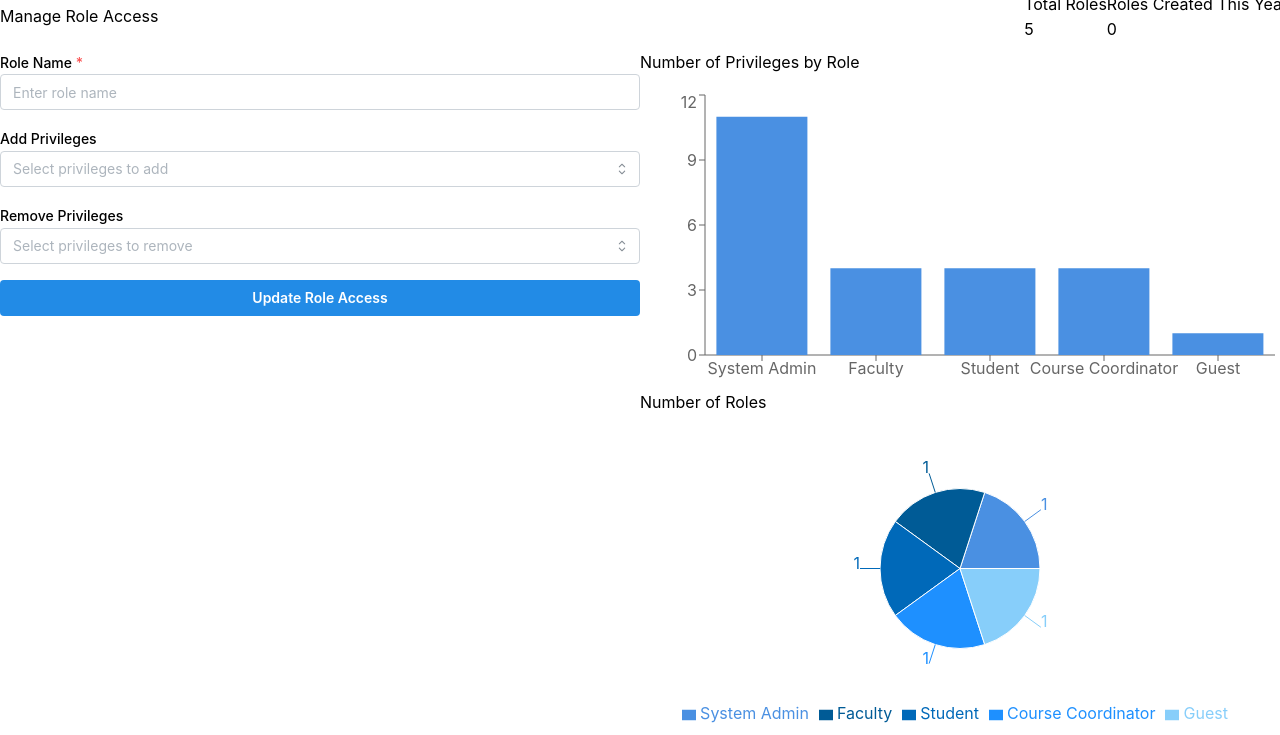
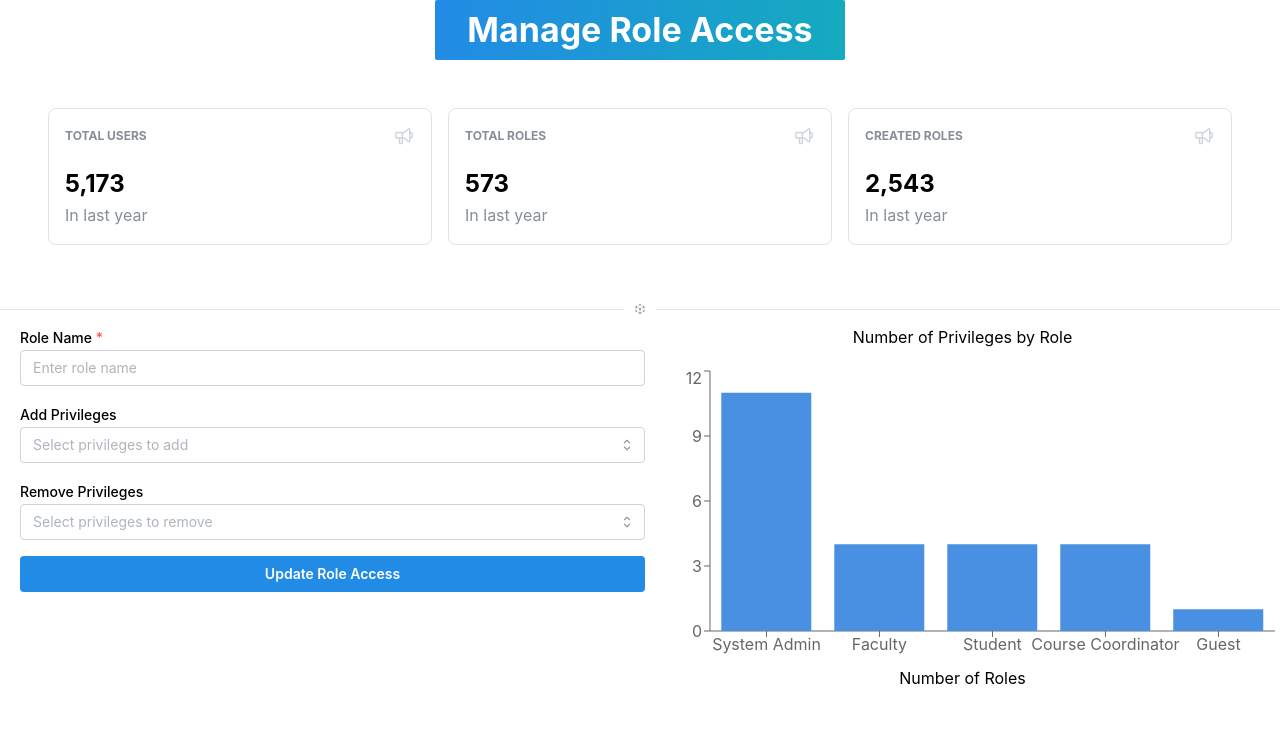
Before and after one commit to theDRB123/Fusion_System_Administrator, a React (Vite) app in the folder client/: page /RoleManagement/ManageRoleAccess in a window 1280 px wide. Shown: the top 735 px of the page. Built offline with nearby package versions, Linux system fonts and the light colour scheme.

Commit message:
Applied Styling on pages

```diff
--- a/client/src/pages/RoleManagementPages/CreateCustomRolePage.jsx
+++ b/client/src/pages/RoleManagementPages/CreateCustomRolePage.jsx
@@ -2,14 +2,26 @@ import React, { useState, useRef } from 'react';
 import {
     Box,
     Button,
+    Input,
+    Select,
+    Text,
+    Stack,
+    useMantineTheme,
+    SimpleGrid,
+    Modal,
+    Group,
+    Container,
+    Title,
     Flex,
-    Grid,
     TextInput,
-    Text,
-    Modal,
-    Select,
-    Stack,
+    Tabs,
+    Space,
+    Divider,
+    Checkbox,
+    Center
 } from '@mantine/core';
+import { StatsGrid } from '../../components/StatsGrid/StatsGrid';
+import { Icon3dCubeSphere } from '@tabler/icons-react';
 import { notifications } from '@mantine/notifications';
 import { BarChart, Bar, XAxis, YAxis, Tooltip, ResponsiveContainer } from 'recharts';
 import { PieChart, Pie, Cell, Legend } from 'recharts';
@@ -18,6 +30,12 @@ import { users } from '../../data/users';
 import { privileges } from '../../data/privileges';
 
 const CreateCustomRolePage = () => {
+    const stats = [
+        { title: 'Total users', icon: 'speakerPhone', value: '5,173', diff: 34, time: "In last year" },
+        { title: 'Total Roles', icon: 'speakerPhone', value: '573', diff: -30, time: "In last year" },
+        { title: 'Created Roles', icon: 'speakerPhone', value: '2,543', diff: 18, time: "In last year" },
+    ];
+    const [archiveAnnouncementStats, setArchiveAnnouncementStats] = useState(stats)
     const [roleName, setRoleName] = useState('');
     const [selectedPrivileges, setSelectedPrivileges] = useState([]);
     const [description, setDescription] = useState('');
@@ -108,43 +126,48 @@ const CreateCustomRolePage = () => {
 
     return (
         <Box sx={{ backgroundColor: '#f0f0f0', minHeight: '100vh', padding: '1rem' }}>
-            <Flex justify="space-between" align="center" mb="1rem" direction={['column', 'row']}>
-                <Box
+            <Flex
+                direction={{ base: 'column', sm: 'row' }}
+                gap={{ base: 'sm', sm: 'lg' }}
+                justify={{ sm: 'center' }}
+            >
+                <Button
+                    variant="gradient"
+                    size="xl"
+                    radius="xs"
+                    gradient={{ from: 'blue', to: 'cyan', deg: 90 }}
                     sx={{
+                        display: 'block',
+                        width: { base: '100%', sm: 'auto' },
+                        whiteSpace: 'normal',
                         padding: '1rem',
-                        backgroundColor: '#228Be6',
-                        borderRadius: '8px',
-                        boxShadow: 'md',
-                        marginBottom: ['1rem', '0'],
+                        textAlign: 'center',
                     }}
                 >
-                    <Text
+                    <Title
+                        order={1}
                         sx={{
-                            fontSize: ['1.5rem', '2rem', '3rem'],
-                            fontWeight: 'bold',
-                            color: 'white',
-                            textAlign: ['center', 'left'],
+                            fontSize: { base: 'lg', sm: 'xl' },
+                            lineHeight: 1.2,
+                            wordBreak: 'break-word',
                         }}
                     >
                         Create Custom Role
-                    </Text>
-                </Box>
-
-                <Grid columns={2} gutter="1rem" textAlign="center">
-                    <Box>
-                        <Text fontSize="lg" fontWeight="bold">Total Roles</Text>
-                        <Text fontSize="xl">{totalRoles}</Text>
-                    </Box>
-                    <Box>
-                        <Text fontSize="lg" fontWeight="bold">Roles Created This Year</Text>
-                        <Text fontSize="xl">{rolesCreatedThisYear}</Text>
-                    </Box>
-                </Grid>
+                    </Title>
+                </Button>
             </Flex>
 
-            <Flex direction={{ base: 'column', md: 'row' }} >
-                {/* Form Section */}
-                <Box w="100%" md:w="50%">
+            <StatsGrid data={archiveAnnouncementStats} />
+
+            <Divider
+                my="xs"
+                labelPosition="center"
+                label={<Icon3dCubeSphere size={12} />}
+            />
+
+            <Flex direction={{ base: 'column', md: 'row' }}>
+                {/* Form Section with Left Padding */}
+                <Box w="100%" md:w="50%" pl="lg">
                     <Stack spacing="1rem">
                         <TextInput
                             label="Role Name"
@@ -184,9 +207,9 @@ const CreateCustomRolePage = () => {
 
                 {/* Graphs Section */}
                 <Box w="100%" md:w="50%">
-                    {/* Bar Chart Section */}
+                    {/* Bar Chart Section with Centered Title */}
                     <Box>
-                        <Text fontSize="xl" fontWeight="bold" mb="1rem">
+                        <Text fontSize="xl" fontWeight="bold" mb="1rem" align="center">
                             Number of Privileges by Role
                         </Text>
                         <ResponsiveContainer width="100%" height={300}>
@@ -199,9 +222,9 @@ const CreateCustomRolePage = () => {
                         </ResponsiveContainer>
                     </Box>
 
-                    {/* Pie Chart Section */}
-                    <Box>
-                        <Text fontSize="xl" fontWeight="bold" mb="1rem">
+                    {/* Pie Chart Section with Centered Title */}
+                    <Box mt="2rem">
+                        <Text fontSize="xl" fontWeight="bold" mb="1rem" align="center">
                             Number of Users by Role
                         </Text>
                         <ResponsiveContainer width="100%" height={300}>
--- a/client/src/pages/RoleManagementPages/EditUserRolePage.jsx
+++ b/client/src/pages/RoleManagementPages/EditUserRolePage.jsx
@@ -2,14 +2,26 @@ import React, { useState, useRef } from 'react';
 import {
     Box,
     Button,
-    TextInput,
+    Input,
+    Select,
     Text,
     Stack,
+    useMantineTheme,
+    SimpleGrid,
+    Modal,
+    Group,
+    Container,
+    Title,
     Flex,
-    Grid,
-    Select,
-    Modal,
+    TextInput,
+    Tabs,
+    Space,
+    Divider,
+    Checkbox,
+    Center
 } from '@mantine/core';
+import { StatsGrid } from '../../components/StatsGrid/StatsGrid';
+import { Icon3dCubeSphere } from '@tabler/icons-react';
 import { notifications } from '@mantine/notifications';
 import { BarChart, Bar, XAxis, YAxis, Tooltip, ResponsiveContainer } from 'recharts';
 import { PieChart, Pie, Cell, Legend } from 'recharts';
@@ -17,6 +29,12 @@ import { roles } from '../../data/roles';
 import { users } from '../../data/users';
 
 const EditUserRolePage = () => {
+    const stats = [
+        { title: 'Total Roles', icon: 'speakerPhone', value: '5,173', diff: 34, time: "In last year" },
+        { title: 'Edit User Role', icon: 'speakerPhone', value: '573', diff: -30, time: "In last year" },
+        { title: 'Total User', icon: 'speakerPhone', value: '2,543', diff: 18, time: "In last year" },
+    ];
+    const [archiveAnnouncementStats, setArchiveAnnouncementStats] = useState(stats)
     const [userName, setUserName] = useState('');
     const [userRollNumber, setUserRollNumber] = useState('');
     const [currentRole, setCurrentRole] = useState('');
@@ -106,7 +124,7 @@ const EditUserRolePage = () => {
 
     return (
         <Box sx={{ backgroundColor: '#f0f0f0', minHeight: '100vh', padding: '1rem' }}>
-            <Flex justify="space-between" align="center" mb="1rem" direction={['column', 'row']}>
+            {/* <Flex justify="space-between" align="center" mb="1rem" direction={['column', 'row']}>
                 <Box
                     sx={{
                         padding: '1rem',
@@ -142,12 +160,52 @@ const EditUserRolePage = () => {
                         <Text fontSize="xl">{rolesCreatedThisYear}</Text>
                     </Box>
                 </Grid>
+            </Flex> */}
+
+<Flex
+                direction={{ base: 'column', sm: 'row' }}
+                gap={{ base: 'sm', sm: 'lg' }}
+                justify={{ sm: 'center' }}
+            >
+                <Button
+                    variant="gradient"
+                    size="xl"
+                    radius="xs"
+                    gradient={{ from: 'blue', to: 'cyan', deg: 90 }}
+                    sx={{
+                        display: 'block',
+                        width: { base: '100%', sm: 'auto' },
+                        whiteSpace: 'normal',
+                        padding: '1rem',
+                        textAlign: 'center',
+                    }}
+                >
+                    <Title
+                        order={1}
+                        sx={{
+                            fontSize: { base: 'lg', sm: 'xl' },
+                            lineHeight: 1.2,
+                            wordBreak: 'break-word',
+                        }}
+                    >
+                        Edit User Role
+                    </Title>
+                </Button>
             </Flex>
+
+            <StatsGrid data={archiveAnnouncementStats} />
+
+            <Divider
+                my="xs"
+                labelPosition="center"
+                label={<Icon3dCubeSphere size={12} />}
+            />
+
 
             <Flex direction={{ base: 'column', lg: 'row' }} >
                 {/* Form Section */}
                 <Box
-                    w="100%" md:w="50%"
+                    w="100%" md:w="50%" pl="lg"
                 >
                     <Stack spacing="1rem">
                         {/* User Name Input */}
@@ -208,7 +266,7 @@ const EditUserRolePage = () => {
                 >
                     {/* Bar Chart Section */}
                     <Box>
-                        <Text fontSize="xl" fontWeight="bold" mb="1rem">
+                        <Text fontSize="xl" fontWeight="bold" mb="1rem" align="center">
                             Number of Privileges by Role
                         </Text>
                         <ResponsiveContainer width="100%" height={300}>
@@ -223,7 +281,7 @@ const EditUserRolePage = () => {
 
                     {/* Pie Chart Section */}
                     <Box>
-                        <Text fontSize="xl" fontWeight="bold" mb="1rem">
+                        <Text fontSize="xl" fontWeight="bold" mb="1rem" align="center">
                             Number of Users by Role
                         </Text>
                         <ResponsiveContainer width="100%" height={300}>
--- a/client/src/pages/RoleManagementPages/ManageRoleAccessPage.jsx
+++ b/client/src/pages/RoleManagementPages/ManageRoleAccessPage.jsx
@@ -9,7 +9,21 @@ import {
     Grid,
     MultiSelect,
     Modal,
+    Input,
+    Select,
+    useMantineTheme,
+    SimpleGrid,
+    Group,
+    Container,
+    Title,
+    Tabs,
+    Space,
+    Divider,
+    Checkbox,
+    Center
 } from '@mantine/core';
+import { StatsGrid } from '../../components/StatsGrid/StatsGrid';
+import { Icon3dCubeSphere } from '@tabler/icons-react';
 import { notifications } from '@mantine/notifications';
 import { BarChart, Bar, XAxis, YAxis, Tooltip, ResponsiveContainer } from 'recharts';
 import { PieChart, Pie, Cell, Legend } from 'recharts';
@@ -17,6 +31,12 @@ import { roles } from '../../data/roles';
 import { privileges } from '../../data/privileges'; // Assuming you have a privileges data file
 
 const ManageRoleAccessPage = () => {
+    const stats = [
+        { title: 'Total users', icon: 'speakerPhone', value: '5,173', diff: 34, time: "In last year" },
+        { title: 'Total Roles', icon: 'speakerPhone', value: '573', diff: -30, time: "In last year" },
+        { title: 'Created Roles', icon: 'speakerPhone', value: '2,543', diff: 18, time: "In last year" },
+    ];
+    const [archiveAnnouncementStats, setArchiveAnnouncementStats] = useState(stats)
     const [roleName, setRoleName] = useState('');
     const [addPrivileges, setAddPrivileges] = useState([]);
     const [removePrivileges, setRemovePrivileges] = useState([]);
@@ -90,7 +110,7 @@ const ManageRoleAccessPage = () => {
 
     return (
         <Box sx={{ backgroundColor: '#f0f0f0', minHeight: '100vh', padding: '1rem' }}>
-            <Flex justify="space-between" align="center" mb="1rem" direction={['column', 'row']}>
+            {/* <Flex justify="space-between" align="center" mb="1rem" direction={['column', 'row']}>
                 <Box
                     sx={{
                         padding: '1rem',
@@ -126,11 +146,50 @@ const ManageRoleAccessPage = () => {
                         <Text fontSize="xl">{rolesCreatedThisYear}</Text>
                     </Box>
                 </Grid>
+            </Flex> */}
+
+<Flex
+                direction={{ base: 'column', sm: 'row' }}
+                gap={{ base: 'sm', sm: 'lg' }}
+                justify={{ sm: 'center' }}
+            >
+                <Button
+                    variant="gradient"
+                    size="xl"
+                    radius="xs"
+                    gradient={{ from: 'blue', to: 'cyan', deg: 90 }}
+                    sx={{
+                        display: 'block',
+                        width: { base: '100%', sm: 'auto' },
+                        whiteSpace: 'normal',
+                        padding: '1rem',
+                        textAlign: 'center',
+                    }}
+                >
+                    <Title
+                        order={1}
+                        sx={{
+                            fontSize: { base: 'lg', sm: 'xl' },
+                            lineHeight: 1.2,
+                            wordBreak: 'break-word',
+                        }}
+                    >
+                        Manage Role Access
+                    </Title>
+                </Button>
             </Flex>
+
+            <StatsGrid data={archiveAnnouncementStats} />
+
+            <Divider
+                my="xs"
+                labelPosition="center"
+                label={<Icon3dCubeSphere size={12} />}
+            />
 
             <Flex direction={{ base: 'column', lg: 'row' }}>
                 {/* Form Section */}
-                <Box w="100%" md:w="50%">
+                <Box w="100%" md:w="50%"  pl="lg">
                     <Stack spacing="1rem">
                         {/* Role Name Input */}
                         <TextInput
@@ -174,7 +233,7 @@ const ManageRoleAccessPage = () => {
                 <Box w="100%" md:w="50%">
                     {/* Bar Chart Section */}
                     <Box>
-                        <Text fontSize="xl" fontWeight="bold" mb="1rem">
+                        <Text fontSize="xl" fontWeight="bold" mb="1rem" align="center">
                             Number of Privileges by Role
                         </Text>
                         <ResponsiveContainer width="100%" height={300}>
@@ -189,7 +248,7 @@ const ManageRoleAccessPage = () => {
 
                     {/* Pie Chart Section */}
                     <Box>
-                        <Text fontSize="xl" fontWeight="bold" mb="1rem">
+                        <Text fontSize="xl" fontWeight="bold" mb="1rem" align="center">
                             Number of Roles
                         </Text>
                         <ResponsiveContainer width="100%" height={300}>
--- a/client/src/pages/UserManagementPages/CreateUserPage.jsx
+++ b/client/src/pages/UserManagementPages/CreateUserPage.jsx
@@ -13,12 +13,30 @@ import {
     Container,
     Title,
     Flex,
+    TextInput,
+    Tabs,
+    Space,
+    Divider,
+    Checkbox,
+    Center
 } from '@mantine/core';
+
+
 import { useDisclosure } from '@mantine/hooks';
+import { Icon3dCubeSphere } from '@tabler/icons-react';
+import { StatsGrid } from '../../components/StatsGrid/StatsGrid';
 import { BarChart, Bar, XAxis, YAxis, Tooltip, PieChart, Pie, Cell, Legend, ResponsiveContainer } from 'recharts';
 import { users } from '../../data/users';
+import { announcements } from '../../data/announcements';
+
 
 const CreateUserPage = () => {
+    const stats = [
+        { title: 'Total users', icon: 'speakerPhone', value: '5,173', diff: 34, time: "In last year" },
+        { title: 'Created user', icon: 'speakerPhone', value: '573', diff: -30, time: "In last year" },
+        { title: 'Total Students', icon: 'speakerPhone', value: '2,543', diff: 18, time: "In last year" },
+    ];
+    const [archiveAnnouncementStats, setArchiveAnnouncementStats] = useState(stats)
     const theme = useMantineTheme();
     const [formData, setFormData] = useState({
         name: '',
@@ -95,13 +113,13 @@ const CreateUserPage = () => {
     return (
         <Box sx={{ background: theme.colors.gray[0], minHeight: '100vh', padding: '2rem' }}>
             {/* Top Section */}
-            <Flex position="apart" mb="xl" justify='space-between'>
+            {/* <Flex position="apart" mb="xl" justify='space-between'>
                 <Box sx={{ background: theme.colors.blue[6], padding: '1rem', borderRadius: theme.radius.md }}>
                     <Title order={2} align="left" sx={{ color: 'white' }}>Create User</Title>
                 </Box>
 
 
-                {/* User Stats */}
+
                 <Box sx={{ flexGrow: 1, display: 'flex', justifyContent: 'flex-end' }}>
                     <SimpleGrid cols={2} spacing="md">
                         <Box>
@@ -114,7 +132,52 @@ const CreateUserPage = () => {
                         </Box>
                     </SimpleGrid>
                 </Box>
+            </Flex> */}
+            <Flex
+                direction={{ base: 'column', sm: 'row' }}
+                gap={{ base: 'sm', sm: 'lg' }}
+                justify={{ sm: 'center' }}
+            >
+                <Button
+                    variant="gradient"
+                    size="xl"
+                    radius="xs"
+                    gradient={{ from: 'blue', to: 'cyan', deg: 90 }}
+                    sx={{
+                        display: 'block',
+                        width: { base: '100%', sm: 'auto' },
+                        whiteSpace: 'normal',
+                        padding: '1rem',
+                        textAlign: 'center',
+                    }}
+                >
+                    <Title
+                        order={1}
+                        sx={{
+                            fontSize: { base: 'lg', sm: 'xl' },
+                            lineHeight: 1.2,
+                            wordBreak: 'break-word',
+                        }}
+                    >
+                        Create User
+                    </Title>
+                </Button>
             </Flex>
+
+
+            <StatsGrid data={archiveAnnouncementStats} />
+
+            <Divider
+                my="xs"
+                // variant="dashed"
+                labelPosition="center"
+                label={
+                    <>
+                        <Icon3dCubeSphere size={12} />
+                    </>
+                }
+            />
+
 
             <Container size="lg" px="lg">
                 <Flex direction={{ base: 'column', md: 'row' }}>
--- a/client/src/pages/UserManagementPages/ResetUserPasswordPage.jsx
+++ b/client/src/pages/UserManagementPages/ResetUserPasswordPage.jsx
@@ -8,9 +8,20 @@ import {
     Stack,
     Modal,
     TextInput,
+    Group,
+    Tabs,
+    Container,
+    Title,
+    Space,
+    SimpleGrid,
+    Divider,
+    Checkbox,
+    Center
 } from '@mantine/core';
+
 import { showNotification } from '@mantine/notifications'; // Correctly import the notifications
 import '@mantine/notifications/styles.css';
+import { Icon3dCubeSphere } from '@tabler/icons-react';
 
 const ResetUserPasswordPage = () => {
     const [formData, setFormData] = useState({
@@ -69,7 +80,7 @@ const ResetUserPasswordPage = () => {
 
     return (
         <Box style={{ background: '#f7f7f7', minHeight: '100vh', padding: '20px' }}>
-            <Flex justify="space-between" align="center" mb="20px" direction={{ base: 'column', sm: 'row' }}>
+            {/* <Flex justify="space-between" align="center" mb="20px" direction={{ base: 'column', sm: 'row' }}>
                 <Box
                     style={{
                         padding: '10px',
@@ -91,7 +102,52 @@ const ResetUserPasswordPage = () => {
                         Reset Password
                     </Text>
                 </Box>
+            </Flex> */}
+            <Flex
+                direction={{ base: 'column', sm: 'row' }}
+                gap={{ base: 'sm', sm: 'lg' }}
+                justify={{ sm: 'center' }}
+            >
+                <Button
+                    variant="gradient"
+                    size="xl"
+                    radius="xs"
+                    gradient={{ from: 'blue', to: 'cyan', deg: 90 }}
+                    sx={{
+                        display: 'block',
+                        width: { base: '100%', sm: 'auto' },
+                        whiteSpace: 'normal',
+                        padding: '1rem',
+                        textAlign: 'center',
+                    }}
+                >
+                    <Title
+                        order={1}
+                        sx={{
+                            fontSize: { base: 'lg', sm: 'xl' },
+                            lineHeight: 1.2,
+                            wordBreak: 'break-word',
+                        }}
+                    >
+                        Create User
+                    </Title>
+                </Button>
             </Flex>
+
+
+            {/* <StatsGrid data={archiveAnnouncementStats} />  */}
+
+            <Divider
+                my="xs"
+                // variant="dashed"
+                labelPosition="center"
+                label={
+                    <>
+                        <Icon3dCubeSphere size={12} />
+                    </>
+                }
+            />
+
 
             <Box
                 style={{
@@ -151,7 +207,7 @@ const ResetUserPasswordPage = () => {
                         )}
 
                         <Button
-                            style={{ background: '#F5B2B2', color: 'white' }}
+                            style={{ background: 'blue', color: 'white' }}
                             onClick={openConfirmationDialog}
                             fullWidth
                         >
```
